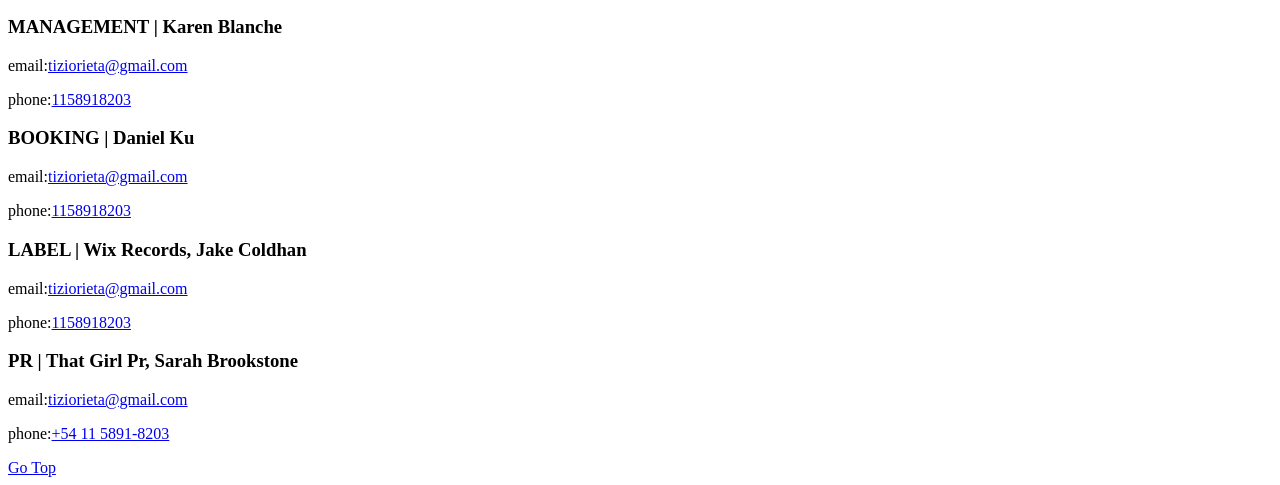
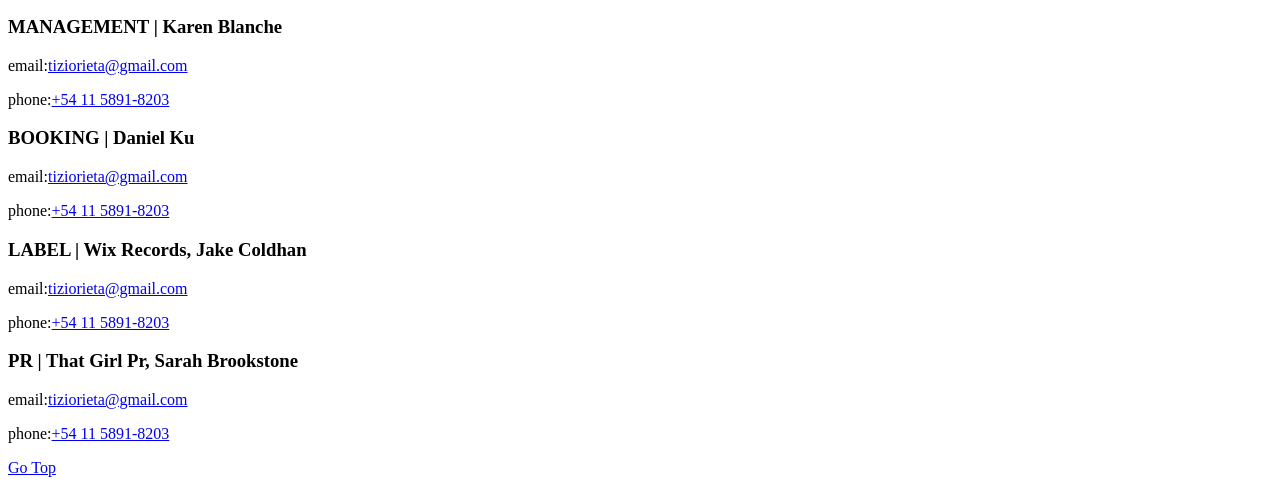
Before and after one commit to YzyTwoo/EMILIACOLE, a website: page views/contact.html in a window 1280 px wide. Shown: the part 817-1302 px from the top of the page. Drawn offline with Linux system fonts and the light colour scheme.

Commit message:
actualicé los contactos

```diff
--- a/views/contact.html
+++ b/views/contact.html
@@ -35,18 +35,18 @@
     <article>
         <h3>MANAGEMENT | Karen Blanche</h3>
         <p>email:<a href="mailto:tiziorieta@gmail.com">tiziorieta@gmail.com</a></p>
-        <p>phone:<a href="https://walink.co/350278" target="_blank">1158918203</a></p>
+        <p>phone:<a href="https://walink.co/350278" target="_blank">+54 11 5891-8203</a></p>
     </article>
     <article>
         <h3>BOOKING | Daniel Ku</h3>
         <p>email:<a href="mailto:tiziorieta@gmail.com">tiziorieta@gmail.com</a></p>
-        <p>phone:<a href="https://walink.co/350278" target="_blank">1158918203</a></p>
+        <p>phone:<a href="https://walink.co/350278" target="_blank">+54 11 5891-8203</a></p>
     </article>
     <article>
         <h3>LABEL | Wix Records, Jake
             Coldhan</h3>
         <p>email:<a href="mailto:tiziorieta@gmail.com" >tiziorieta@gmail.com</a></p>
-        <p>phone:<a href="https://walink.co/350278" target="_blank">1158918203</a></p>
+        <p>phone:<a href="https://walink.co/350278" target="_blank">+54 11 5891-8203</a></p>
     </article>
     <article>
         <h3>PR | That Girl Pr, Sarah Brookstone</h3>
```
